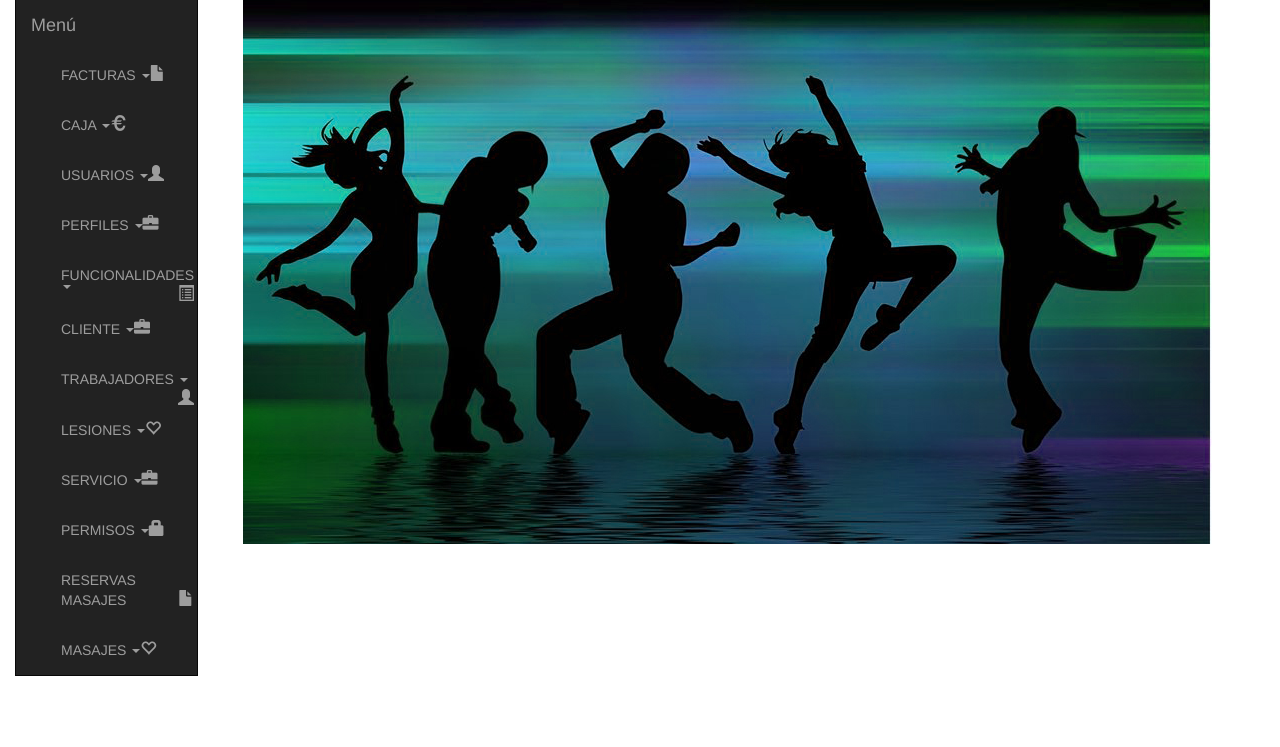
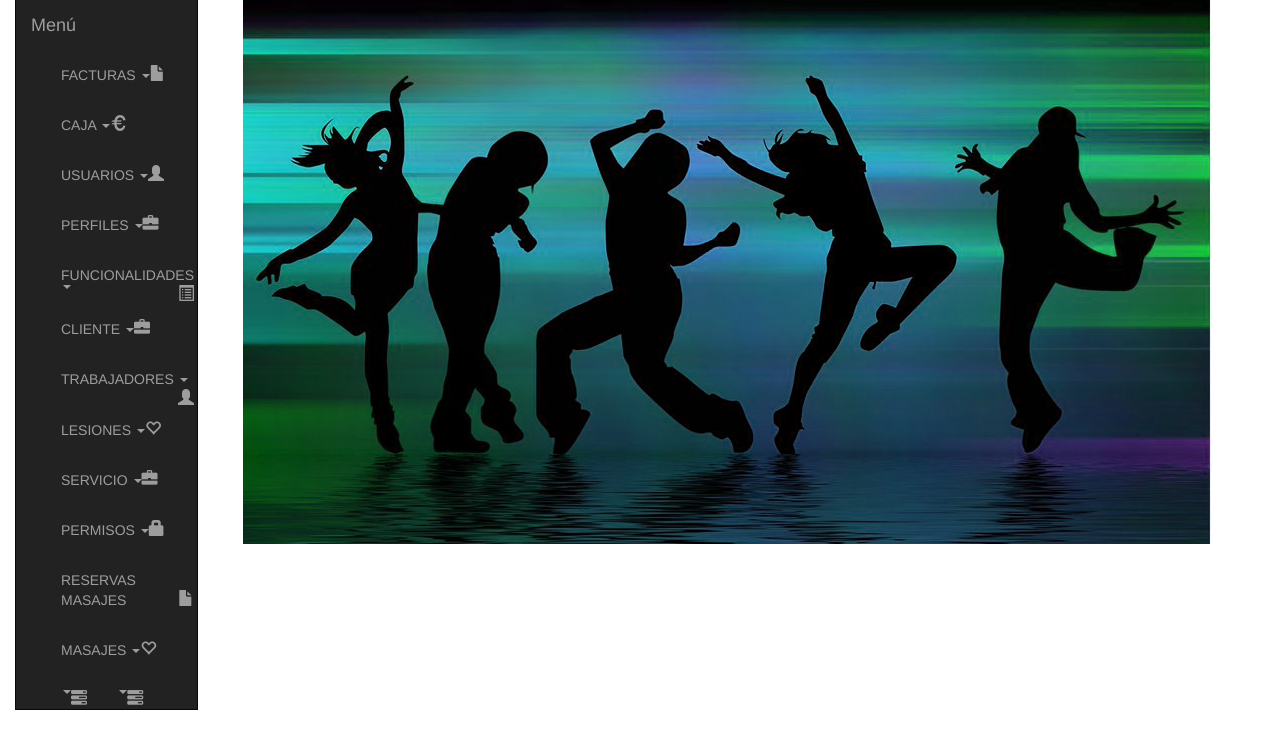
Before and after one commit to SergioESEI/IU-Grupo-5, a PHP site: page /views/default_Vista.php in a window 1280 px wide. Shown: the part 53-800 px from the top of the page. Run offline with PHP 8.4, Linux system fonts and the light colour scheme; a user stored in the database is signed in; data that the repository does not hold is empty.

Commit message:
Gestión espacios y Gestión reservas de espacios

```diff
--- a/views/menu.php
+++ b/views/menu.php
@@ -339,6 +339,57 @@
 					</li>
 
 					<?php } ?>
+			 <?php if(strcmp($_SESSION['grupo'],'Admin')== 0 || strcmp($_SESSION['grupo'],'Secretario')==0){ ?>
+                    <!-- Gestion de espacios-->
+                    <li class="dropdown">
+                        <a href="#" class="dropdown-toggle" data-toggle="dropdown"><?php echo $strings['gestionarEspacios']; ?>
+                            <span class="caret"></span>
+                            <span style="font-size:16px;" class="pull-right hidden-xs showopacity glyphicon glyphicon-tasks"></span></a>
+                        <ul class="dropdown-menu forAnimate" role="menu">
+                            <li>
+                                <a href="../controllers/ESPACIO_Controller.php?id=altaEspacio">
+                                    <span style="font-size:12px;" class="pull-right hidden-xs showopacity glyphicon glyphicon-plus"></span><?php echo $strings['altaEspacio']; ?></a>
+                            </li>
+                            <li>
+                                <a href="../controllers/ESPACIO_Controller.php?id=bajaEspacio">
+                                    <span style="font-size:12px;" class="pull-right hidden-xs showopacity glyphicon glyphicon-remove"></span><?php echo $strings['bajaEspacio']; ?></a>
+                            </li>
+                            <li>
+                                <a href="../controllers/ESPACIO_Controller.php?id=modificarEspacio">
+                                    <span style="font-size:12px;" class="pull-right hidden-xs showopacity glyphicon glyphicon-pencil"></span><?php echo $strings['modificarEspacio']; ?></a>
+                            </li>
+                            <li>
+                                <a href="../controllers/ESPACIO_Controller.php?id=consultarEspacio">
+                                    <span style="font-size:12px;" class="pull-right hidden-xs showopacity glyphicon glyphicon-book"></span><?php echo $strings['consultarEspacios']; ?></a>
+                            </li>
+
+
+                        </ul>
+                    </li>
+
+                    <!--Gestión de reservas de espacios-->
+                    <li class="dropdown">
+                        <a href="#" class="dropdown-toggle" data-toggle="dropdown"><?php echo $strings['gestionarReservas']; ?>
+                            <span class="caret"></span>
+                            <span style="font-size:16px;" class="pull-right hidden-xs showopacity glyphicon glyphicon-tasks"></span></a>
+                        <ul class="dropdown-menu forAnimate" role="menu">
+                            <li>
+                                <a href="../controllers/ESPACIO_Controller.php?id=reservarEspacio">
+                                    <span style="font-size:12px;" class="pull-right hidden-xs showopacity glyphicon glyphicon-plus"></span><?php echo $strings['realizarReserva']; ?></a>
+                            </li>
+                            <li>
+                                <a href="../controllers/ESPACIO_Controller.php?id=bajaReserva">
+                                    <span style="font-size:12px;" class="pull-right hidden-xs showopacity glyphicon glyphicon-remove"></span><?php echo $strings['bajaReserva']; ?></a>
+                            </li>
+                            <li>
+                                <a href="../controllers/ESPACIO_Controller.php?id=consultarReserva">
+                                    <span style="font-size:12px;" class="pull-right hidden-xs showopacity glyphicon glyphicon-book"></span><?php echo $strings['consultarReserva']; ?></a>
+                            </li>
+                            <li>
+                                <a href="../controllers/ESPACIO_Controller.php?id=modificarReserva">
+                                    <span style="font-size:12px;" class="pull-right hidden-xs showopacity glyphicon glyphicon-pencil"></span><?php echo $strings['modificarReserva']; ?></a>
+                            </li>
+                            <?php } ?>
 				</ul>
 			</div>
 		</div>
```
